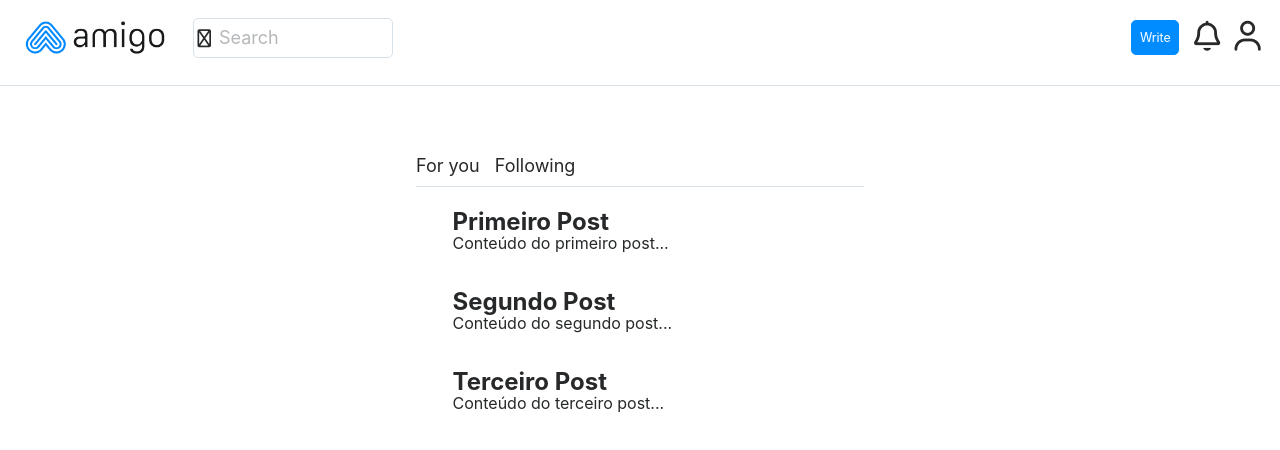
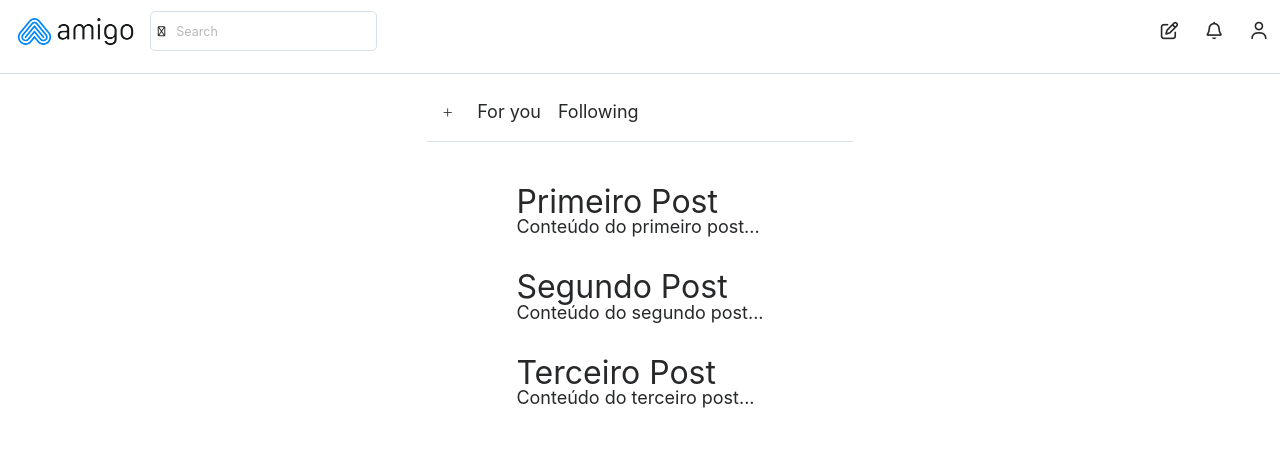
Before and after one commit to felipesergiob/medium-ui, a website: page index.html in a window 1280 px wide. Drawn offline with nearby package versions, Linux system fonts and the light colour scheme; some packages are replaced by stand-ins of ours; a script that the page names is missing; a web font is replaced by a local one.

Commit message:
Fix: html to doca syntax

```diff
--- a/view/home.html
+++ b/view/home.html
@@ -1,44 +1,64 @@
 <div class="doca">
-    <header class="doca-mb-80 doca-flex doca-justify-between doca-items-center ">
-		<div class="doca-flex doca-items-center ">
-			<img src="assets/images/amigo.png" alt="Logo Amigo"   style="width: 150px; margin-left: 20px;">
-			<div class="doca-form__field" style="margin-left: 20px;">
+    <header class="doca-flex doca-justify-between doca-items-center ">
+		<div class="doca-flex doca-items-center">
+			<img src="assets/images/amigo.png" alt="Logo Amigo" class="doca-w-1/6 doca-ml-5" />
+			<div class="doca-form__field doca-ml-5">
 			  <div class="doca-form-control__icon-container doca-form-control__icon-container--left">
-				<i class="doca-icon doca-icon__search" style="font-size: large;"></i>
+				<i class="doca-icon doca-icon__search "></i>
 				<input
-				  class="doca-form-control"
-				  style="height: 40px; width: 200px; font-size: large; margin-left: 3px;"
+				  class="doca-form-control doca-h-16 doca-text--large"
 				  placeholder="Search"
 				/>
 			  </div>
 			</div>
 		</div>
 		<div>
-			<button class="doca-button doca-button--large doca-button--primary doca-text--large" ng-click="createPost()">
-				Write
+			<button
+				class="doca-button doca-button--large doca-button--tertiary">
+				<i class="doca-icon doca-icon__pen-to-square doca-icon--extra-large" ></i>
 			</button>
-			<i class="doca-icon doca-icon__bell doca-icon--extra-large"style="font-size: 30px; width: 50px;" ></i>
-			<i class="doca-icon doca-icon__user doca-icon--extra-large "style="font-size: 30px; margin-right: 20px;" ></i>
+			<button
+				class="doca-button doca-button--large doca-button--tertiary">
+				<i class="doca-icon doca-icon__bell doca-icon--extra-large" ></i>
+			</button>
+			<button
+				class="doca-button doca-button--large doca-button--tertiary">
+				<i class="doca-icon doca-icon__user doca-icon--extra-large" ></i>
+			</button>
 		</div>
 	</header>
 
 	<hr class="doca-separator" />
 
-	<div style="width: 35%; margin-top: 70px; margin-left: auto; margin-right: auto; ">
-		<div class="doca-flex">
-			<h2 style="text-align: center; margin-right: 15px; font-size: large">For you</h2>
-			<h2 style="text-align: center; font-size: large;">Following</h2>
+	<div class="doca-w-1/3 doca-mx-auto doca-mt-8">
+		<div class="doca-flex doca-items-center doca-justify-start">
+			<div class="doca-flex-col">
+				<div class="doca-flex">
+					<button
+						class="doca-button doca-button--large doca-button--tertiary">
+						<i class="doca-icon doca-icon__plus doca-icon--extra-large" ></i>
+					</button>
+					<button class="doca-button doca-button--large doca-button--tertiary" style="font-size: 18px;">
+						For you
+					</button>
+					<button class="doca-button doca-button--large doca-button--tertiary"  style="font-size: 18px;">
+						Following
+					</button>
+				</div>
+			</div>
 		</div>
-		<hr class="doca-separator"  />
+
+		<div class="doca-flex doca-items-center doca-justify-center">
+			<hr class="doca-separator doca-w-full" />
+		</div>
 	</div>
 
-	<div class="doca" style="display: flex; flex-direction: column; align-items: center;">
-
+	<div class="doca-flex doca-items-center doca-justify-center doca-mt-8">
 		<div ng-if="posts.length > 0">
 		  <div class="card mb-3" ng-repeat="post in posts">
-			<div class="card-body" style="width: 400px; height: 70px;">
-			  <h5 class="card-title" style="font-size: x-large; font-weight: bold;">{{ truncate(post.title, 50) }}</h5>
-			  <p class="card-text" style="font-size: medium;">{{ truncate(post.content, 150) }}</p>
+			<div class="card-body">
+			  <h5 class="card-title" style="font-size: xx-large;">{{ truncate(post.title, 50) }}</h5>
+			  <p class="card-text" style="font-size: large;">{{ truncate(post.content, 150) }}</p>
 			</div>
 		  </div>
 		</div>
```
